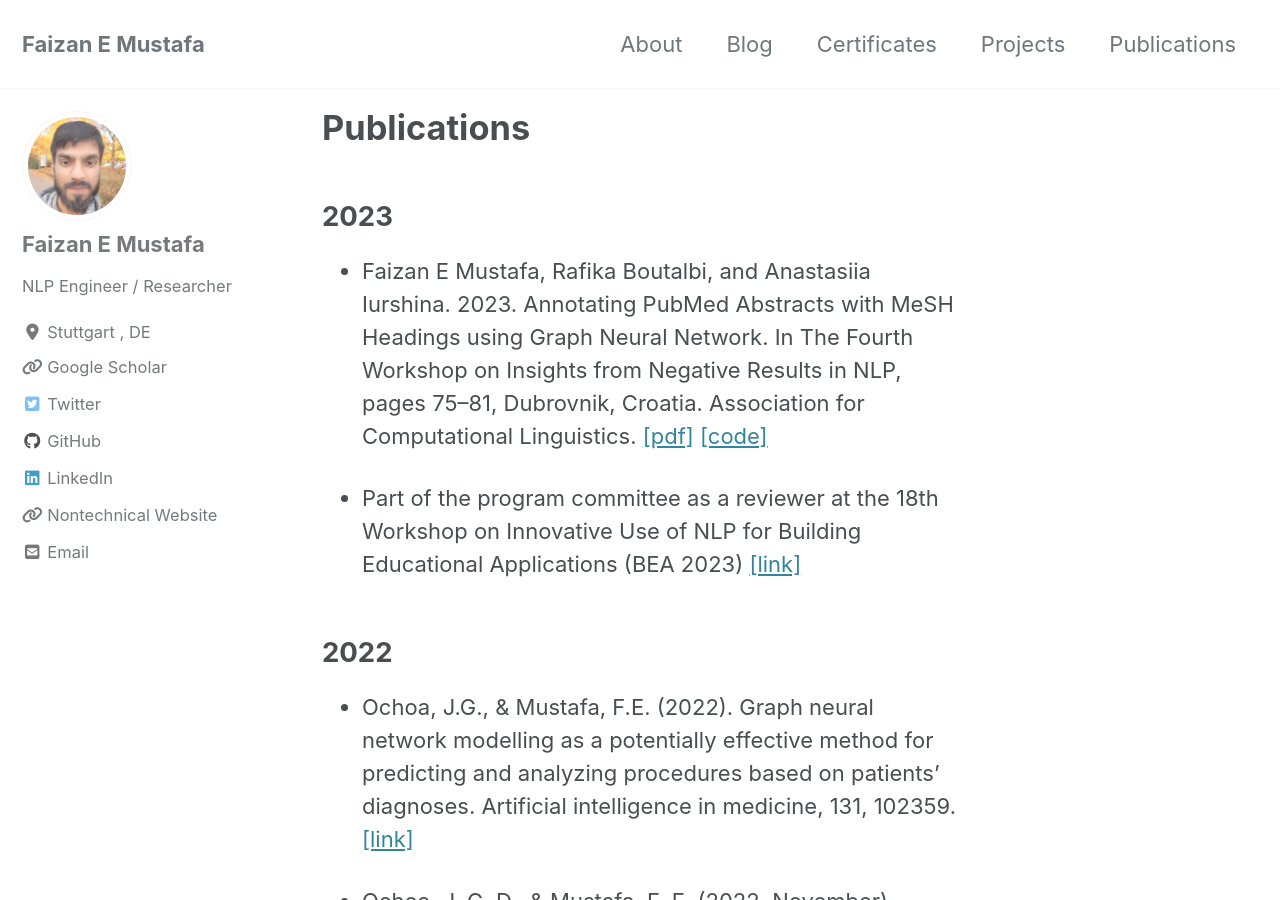
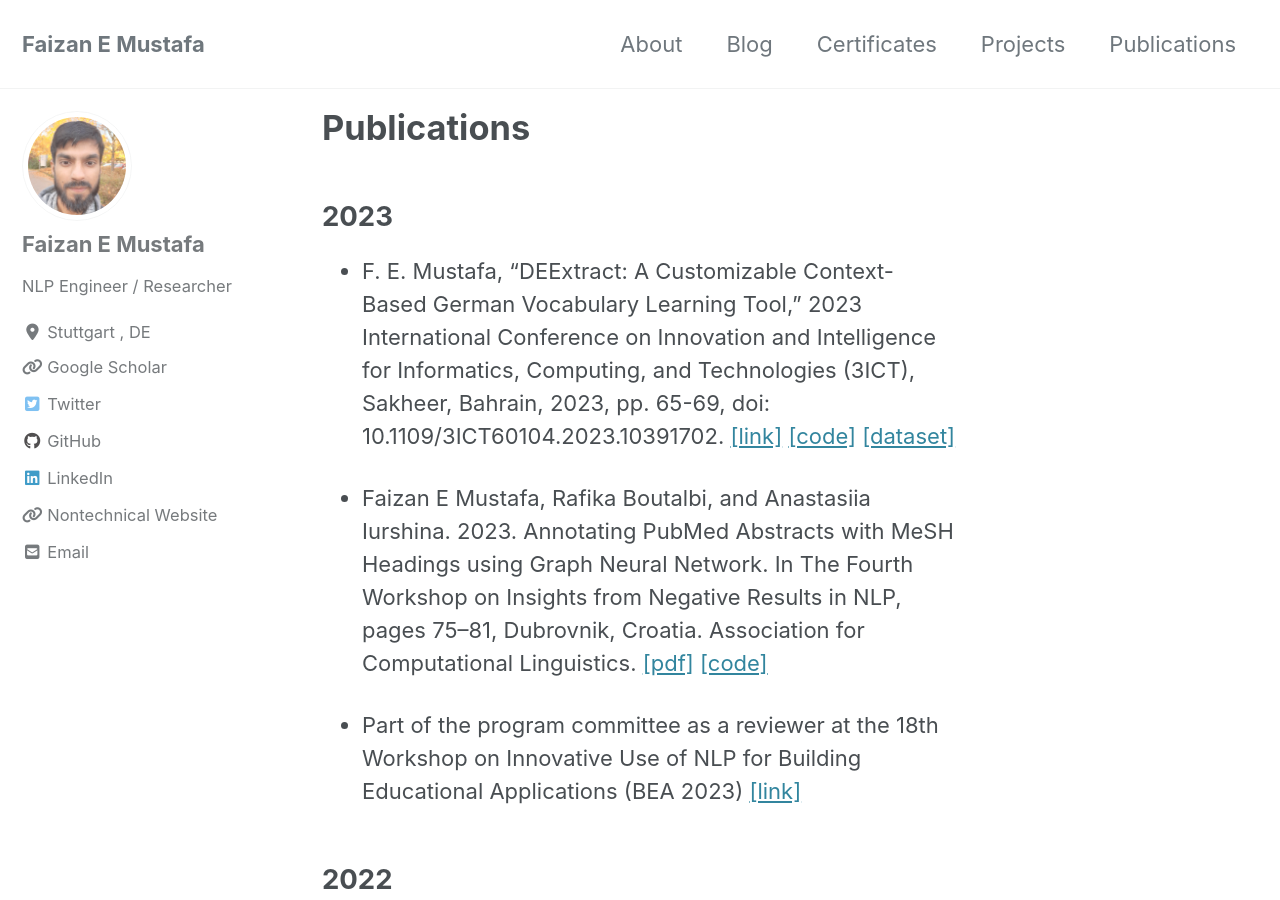
Before and after one commit to Faizan-E-Mustafa/Faizan-E-Mustafa.github.io, a Jekyll site: the page built from _pages/publications.md, in a window 1280 px wide and 900 px high. Built offline with Jekyll 4.4.1, drawn with Linux system fonts in a browser that asks for light colours; cached includes are drawn as plain includes; nearby versions of some CDN libraries.

Commit message:
* DEExtract paper added

```diff
--- a/_pages/publications.md
+++ b/_pages/publications.md
@@ -6,6 +6,8 @@ author_profile: true
 ---
 
 ## 2023
+
+- F. E. Mustafa, "DEExtract: A Customizable Context-Based German Vocabulary Learning Tool," 2023 International Conference on Innovation and Intelligence for Informatics, Computing, and Technologies (3ICT), Sakheer, Bahrain, 2023, pp. 65-69, doi: 10.1109/3ICT60104.2023.10391702. [[link]](https://ieeexplore.ieee.org/abstract/document/10391702) [[code]](https://github.com/Faizan-E-Mustafa/DEExtract) [[dataset]](https://huggingface.co/datasets/femustafa/DEExtract)
 
 - Faizan E Mustafa, Rafika Boutalbi, and Anastasiia Iurshina. 2023. Annotating PubMed Abstracts with MeSH Headings using Graph Neural Network. In The Fourth Workshop on Insights from Negative Results in NLP, pages 75–81, Dubrovnik, Croatia. Association for Computational Linguistics. [[pdf]](https://aclanthology.org/2023.insights-1.9/) [[code]](https://github.com/Faizan-E-Mustafa/GNN_EACL_Workshop)
 
```
